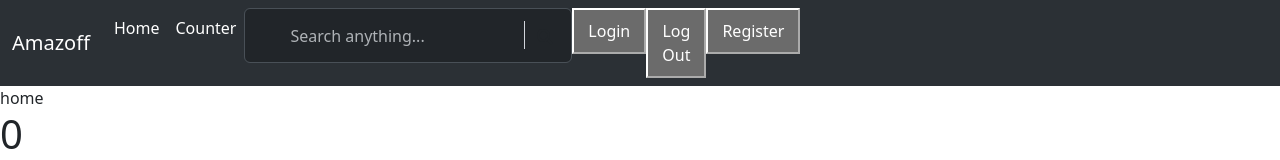
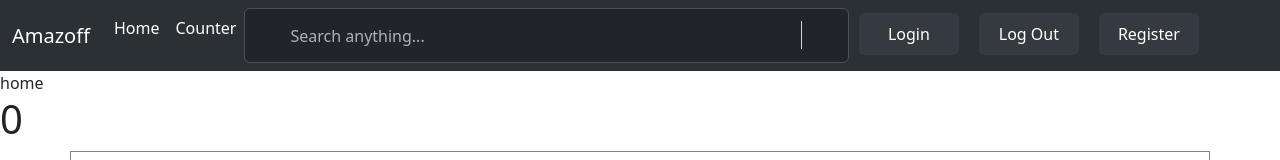
Before and after one commit to MinaMagdy651/Amazoff, a React (Create React App) app in the folder client/: page /home in a window 1280 px wide. Shown: the top 160 px of the page. Built offline with nearby package versions, Linux system fonts and the light colour scheme; a web font is replaced by a local one.

Commit message:
searchBar fixed

```diff
--- a/client/src/App.js
+++ b/client/src/App.js
@@ -13,6 +13,7 @@ function App() {
   return (
     <Router>
       <Navbar />
+
       <Routes>
         <Route path="/home" element={<Home />} />
         <Route path="/counter" element={<Counter />} />
--- a/client/src/Components/navbar/navbar.jsx
+++ b/client/src/Components/navbar/navbar.jsx
@@ -69,7 +69,7 @@ function Navbar_() {
 
               {!login_status && (
                 <li className="nav-item">
-                  <button>
+                  <button className = "button">
                     <Link
                       to="/login"
                       className="nav-link active"
@@ -81,7 +81,7 @@ function Navbar_() {
                 </li>
               )}
               <li className="nav-item">
-                <button>
+                <button className = "button">
                   <Link
                     className="nav-link active"
                     aria-current="page"
@@ -92,7 +92,7 @@ function Navbar_() {
                 </button>
               </li>
               <li className="nav-item">
-                <button>
+                <button className = "button">
                   <Link
                     to="/register"
                     className="nav-link active"
--- a/client/src/Components/navbar/style.css
+++ b/client/src/Components/navbar/style.css
@@ -6,3 +6,16 @@
   height: 100%;
   width: 100%;
 }
+.button{
+  background-color: #343a40;
+  color: white;
+  border: 0px;
+  width: 100px;
+  margin: 5px 10px;
+  border-radius: 5px;
+}
+/* #rest_container{
+  display: flex;
+  flex-wrap: nowrap;
+
+} */
--- a/client/src/Components/searchBar/searchBar.jsx
+++ b/client/src/Components/searchBar/searchBar.jsx
@@ -256,7 +256,7 @@ function SearchBar() {
 
   const p = useSearchProduct(query);
   return (
-    <div className="col-md-6">
+    <div id = "parent" className="col-md-6" >
       <div className="form">
         <i className="fa fa-search"></i>
         <input
@@ -271,7 +271,7 @@ function SearchBar() {
           </i>
         </span>
       </div>
-      <div>
+      <div id = "child">
         <ul className="searchbar-list">
           {search_result.map((user) => (
             <li className="searchbar-listItem" key={user.product_id}>
--- a/client/src/Components/searchBar/style.css
+++ b/client/src/Components/searchBar/style.css
@@ -1,3 +1,30 @@
+
+#parent{
+   position: relative;
+   overflow: inherit;
+   margin: px 50px 0px 0px;
+   width: 80%;
+  /*left: 25%;*/
+  /* margin: 10px auto;  */
+}
+
+#child{
+  /* position: absolute; */
+  /* width: 200%; */
+  border-radius: 5px;
+  bottom: 0px;
+  top: 73%;
+
+  /* display: block; */
+  /* z-index: 5; */
+}
+#child > * {
+  /* padding: 10px;
+  margin: 5px;   */
+  background-color: #eee;
+  position: absolute;
+  display: block;
+}
 .form {
   position: relative;
 }
@@ -29,17 +56,20 @@
   border: none;
 }
 .searchbar-list {
-  margin-top: 5px;
+  /* margin-top: 5px; */
   border-radius: 10px;
   list-style-type: none;
   z-index: 10;
+  width: 100%;
+  padding-left: 5px;
   /* box-shadow: 10px 5px 5px red; */
 }
 .searchbar-listItem {
   font-weight: 400;
-  padding-bottom: 5px;
+  padding: 5px;
+  border-radius: 5px;
 }
 .searchbar-listItem:hover {
-  background-color: #ffe6e6;
+  background-color: #ffffff;
   cursor: pointer;
 }
```
Also changed, not shown: 1 other file (tests, documents, lock files or other folders).
